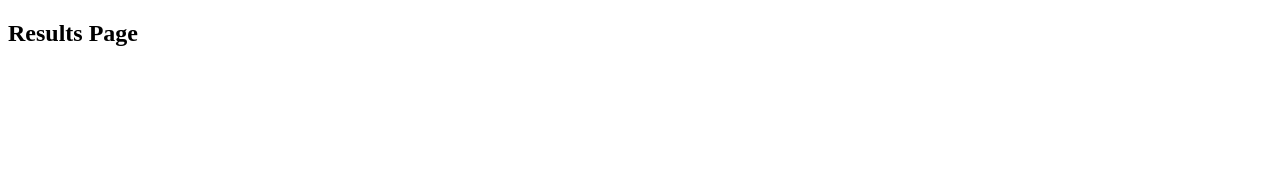
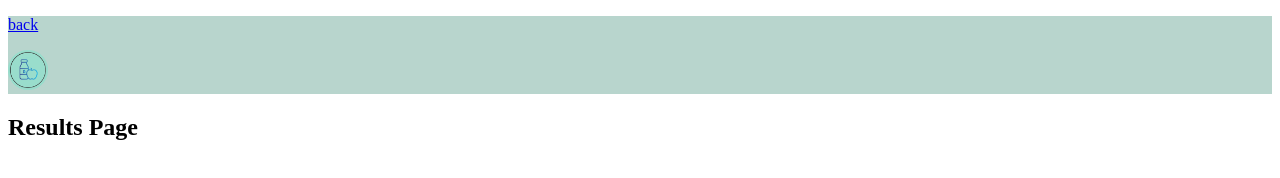
Before and after one commit to RichardLi6/SustainableRecipes, a plain HTML site: page result.html in a window 1280 px wide. Drawn offline with Linux system fonts and the light colour scheme.

Commit message:
Add navbar

```diff
--- a/result.html
+++ b/result.html
@@ -17,10 +17,26 @@
             max-width: 100%;
             height: auto;
         }
+
+        .navbar-custom {
+	        background-color: #b8d5cd;
+        }
+
     </style>
 </head>
 
 <body>
+    <nav class="navbar nabvar-expand-md navbar-custom">
+        <div class="container-fluid">
+            <a href="../main.html">
+                <i class="fa-solid fa-left-long fa-2xl" style="color: #545454;"></i>
+                <p>back</p>
+            </a>
+            <a class="navbar-brand" href="../main.html">
+                <img src="../images/suscipeLogo2.png" height="40px" alt="">
+            </a>
+        </div>
+    </nav>
     <h2>Results Page</h2>
 
     <div id="resultsContainer">
```
Also changed, not shown: detail.html (+14 -0 lines), text/nav_after.html (+1 -1 lines).
